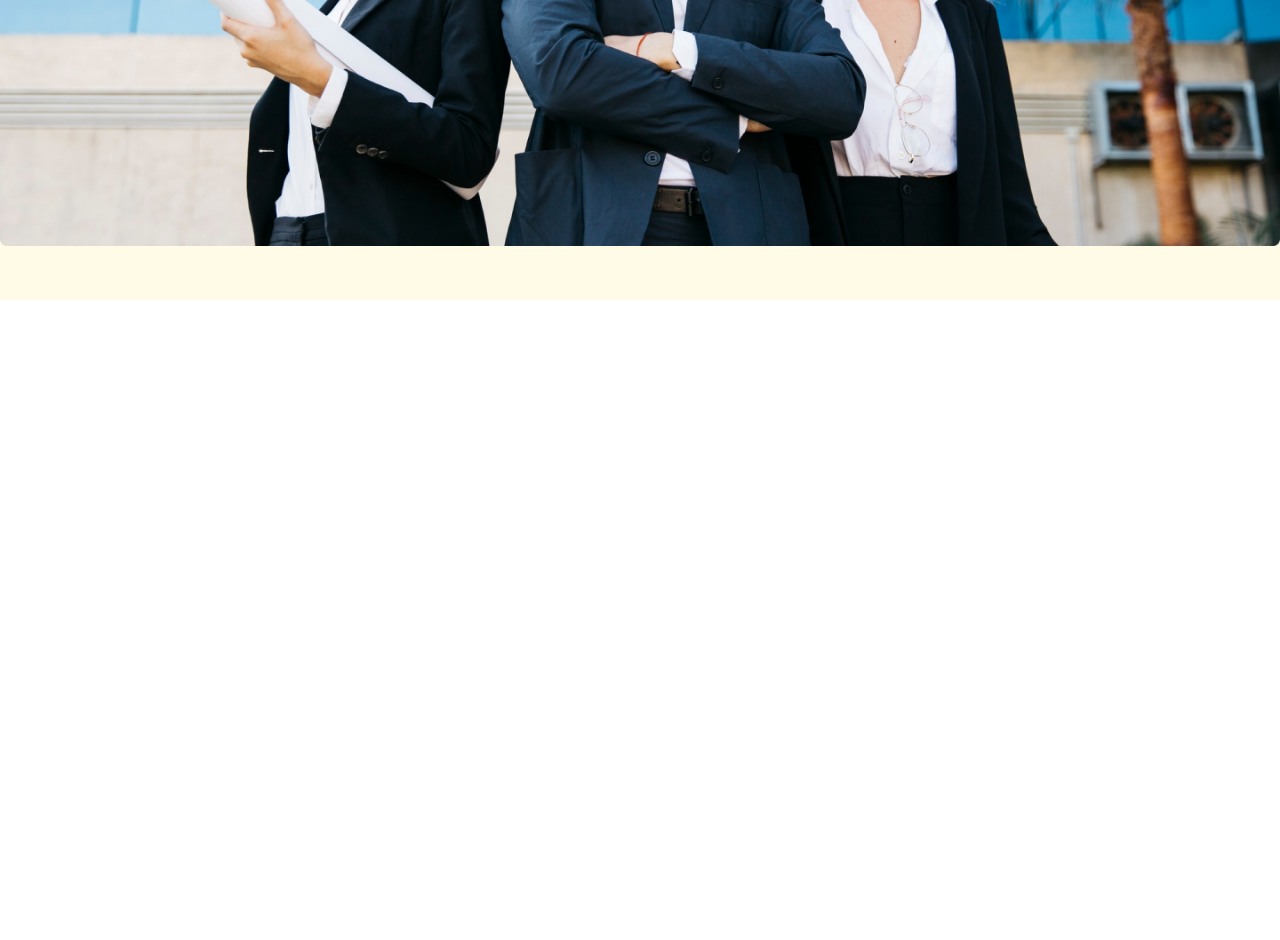
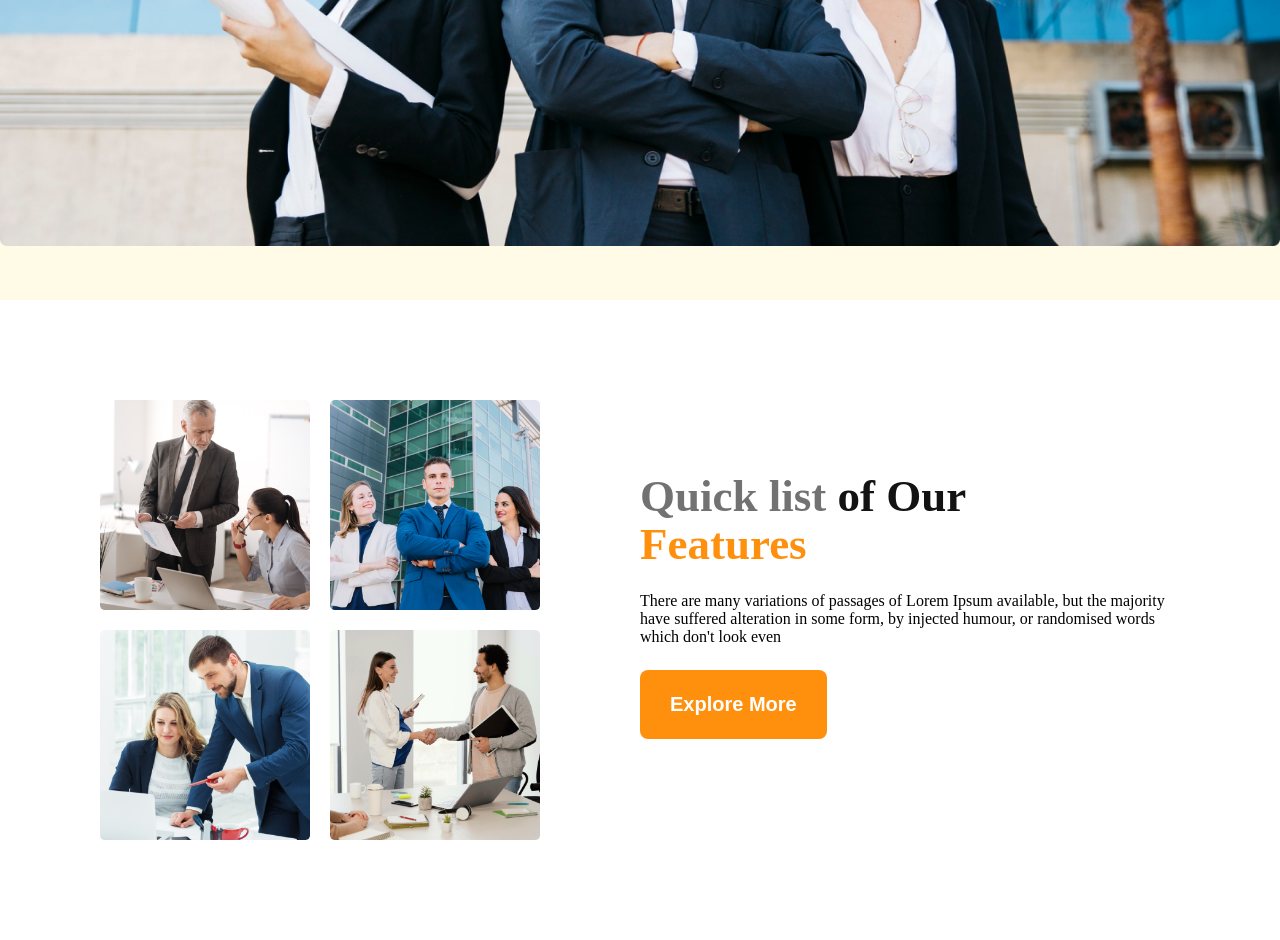
Before and after one commit to AMINBD2022/g3-architect, a plain HTML site: page index.html in a window 1280 px wide. Shown: the part 808-1748 px from the top of the page. Before the commit the page ends 1108 px from the top, so only its background shows below. Drawn offline with Linux system fonts and the light colour scheme.

Commit message:
added featured section

```diff
--- a/css/style.css
+++ b/css/style.css
@@ -106,10 +106,29 @@ nav ul li a{
 
 /* banner section end  */
 
+/* our feature style start   */
+.our-feature{
+    align-items: center;
+    padding: 100px;
+}
 
-
-
-
+.our-feature .team-images{
+    display: grid;
+    grid-template-columns: repeat(2, 1fr);
+    gap: 20px;
+}
+.our-feature > div {
+    max-width: 50%;
+}
+ .our-feature .content-box{
+    margin-left: 100px;
+    max-width: 540px;
+ }
+.our-feature .content-box h2{
+    font-size: 45px;
+    font-weight: 700;
+    line-height: 3rem;
+}
 
 
 
@@ -128,11 +147,24 @@ nav ul li a{
         padding: 20px;
     }
 
-    nav{
+    nav , .our-feature{
         flex-direction: column;
     }
     .img-box img{
         max-width: 100%;
         padding: 0 20px;
     }
+    .our-feature{
+        padding: 20px;
+    }
+    .our-feature .team-images{
+        grid-template-columns: 1fr;
+    }
+    .our-feature > div{
+        max-width: 100%;
+        padding: 20px;
+    }
+    .our-feature .content-box{
+        margin-left: 20px;
+    }
 }
--- a/index.html
+++ b/index.html
@@ -29,7 +29,23 @@
         </div>
     </header>
     <main>
-
+       <section class="our-feature flex container">
+        <div class="team-images">
+            <img src="images/team1.png" alt="">
+            <img src="images/team2.png" alt="">
+            <img src="images/team3.png" alt="">
+            <img src="images/team4.png" alt="">
+        </div>
+        <div class="content-box">
+            <h2 class="section-title dark-3">
+                Quick list <span class="dark-1">of Our <br></span> <span class="yellow-color"> Features</span>
+            </h2>
+            <p class="section-description">
+                There are many variations of passages of Lorem Ipsum available, but the majority have suffered alteration in some form, by injected humour, or randomised words which don't look even
+            </p>
+            <button class="btn-global"> Explore More</button>
+        </div>
+       </section>
     </main>
 </body>
 </html>
```
